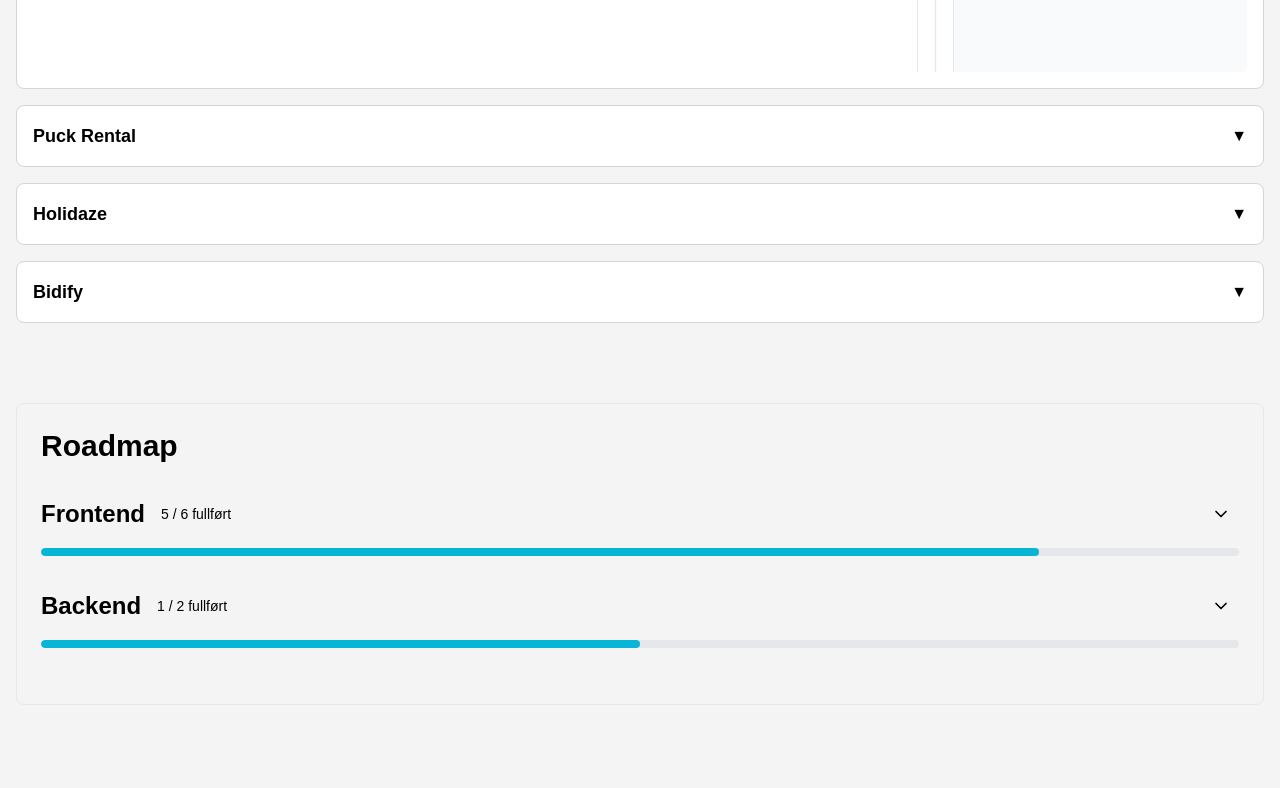
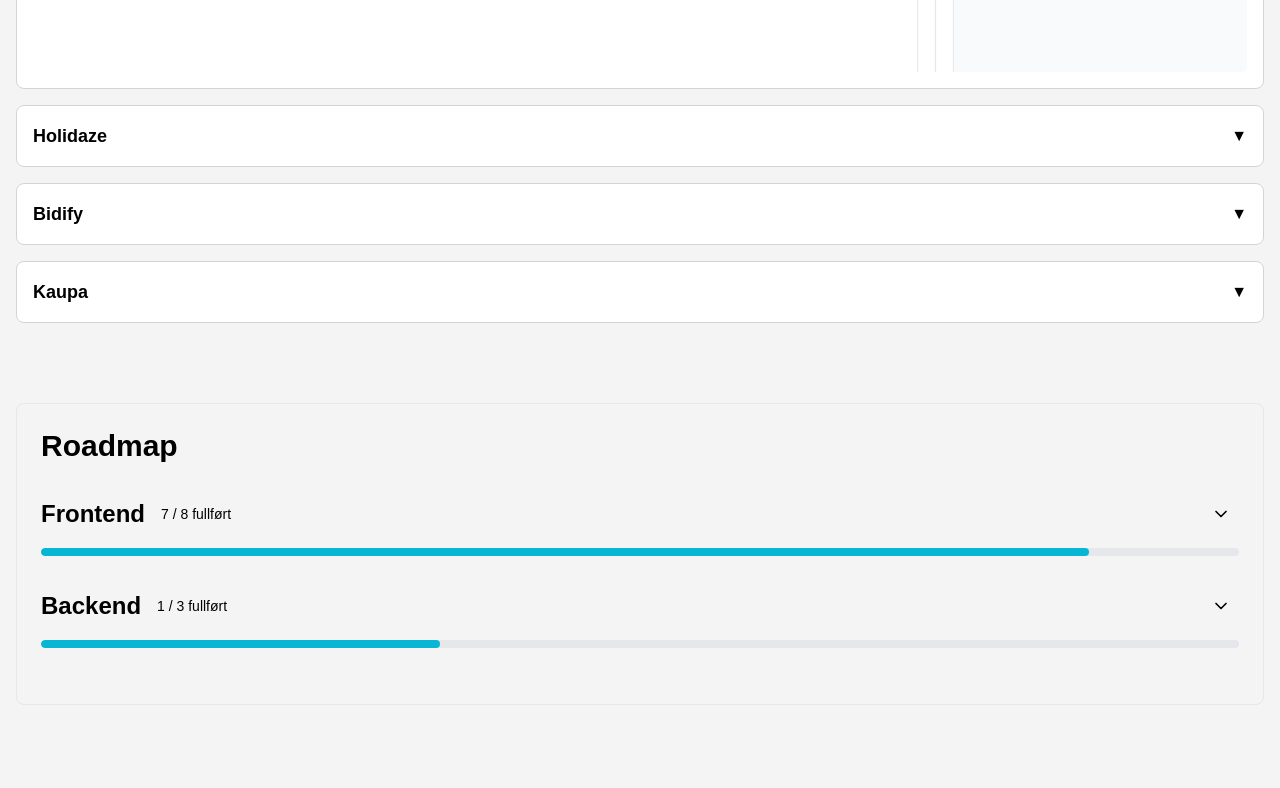
Before and after one commit to mariusrundereim/portfolio-v3, a React (Vite) app: page / in a window 1280 px wide. Shown: the part 1240-2028 px from the top of the page. Built offline with nearby package versions, Linux system fonts and the light colour scheme.

Commit message:
update portfolio

```diff
--- a/src/components/sections/Roadmap/roadmapData.js
+++ b/src/components/sections/Roadmap/roadmapData.js
@@ -24,15 +24,27 @@
     difficulty: "Intermediate",
   },
   {
-    id: "nextjs",
-    title: "Next.js",
-    completed: false,
-    difficulty: "Advanced",
+    id: "restapi",
+    title: "REST-API",
+    completed: true,
+    difficulty: "Intermediate",
+  },
+  {
+    id: "css-framework",
+    title: "CSS Frameworks (TailwindCss, Bootstrap)",
+    completed: true,
+    difficulty: "Intermediate",
   },
   {
     id: "js-framework",
     title: "JavaScript Frameworks (React, Vue, Svelte)",
     completed: true,
+    difficulty: "Advanced",
+  },
+  {
+    id: "nextjs",
+    title: "Next.js",
+    completed: false,
     difficulty: "Advanced",
   },
 ];
@@ -52,4 +64,11 @@
     difficulty: "Intermediate",
     dependencies: ["nodejs-core"],
   },
+  {
+    id: "database",
+    title: "Database",
+    completed: false,
+    difficulty: "Intermediate",
+    dependencies: ["nodejs-core"],
+  },
 ];
--- a/src/components/sections/projects/projectData.js
+++ b/src/components/sections/projects/projectData.js
@@ -34,21 +34,6 @@
     ],
   },
   {
-    id: 2,
-    title: "Puck Rental",
-    description: "Nettside for utleie av biler i Norge",
-    features: [
-      "Rate limiting",
-      "Request validation",
-      "Authentication middleware",
-    ],
-    technologies: ["Vue.js", "TailwindCss", "TypeScript", "Vite"],
-    cover: "/portfolio/puckrental_cover_square_0.png",
-    category: "Frontend",
-    githubUrl: "https://github.com/username/api-gateway",
-    deployUrl: "https://api.project.com",
-  },
-  {
     id: 3,
     title: "WeDeliverTECH",
     description:
@@ -75,38 +60,44 @@
   {
     id: 4,
     title: "Holidaze",
-    description:
-      "Nettbasert dashbordapplikasjon utviklet for WeDeliverTECH™s resepsjonspersonale for å administrere fraværsregistrering for ansatte og overvåking av budbiler. Systemet gir sanntids oppdateringer og varsler for å sikre effektiv kontor- og leveringshåndtering.",
+    description: [
+      "Utvikle frontend for Holidaze, en overnattingsplattform." +
+        " Designe og implementere brukervennlige grensesnitt for både kunder (booking) og administratorer (registrering og administrasjon av overnattingssteder og bookinger).",
+    ],
     features: [
-      "Inn-/utsjekk-funksjonalitet for ansatte",
-      "Automatisk beregning av varighet og visning av forventet tilbakekomsttid",
-      "Sanntids statusoppdateringer",
-      "Varsler ved sen tilbakekomst med ansattes detaljer",
-      "Integrering med API for demo-ansatte",
+      "Se liste over overnattingssteder",
+      "Søke og filtrere etter spesifikke overnattingssteder",
+      "Se detaljer om enkelt overnattingssted (sted) basert på ID",
+      "Se kalender med tilgjengelige datoer for et overnattingssted",
+      "Registrere seg som kunde",
+      "Lage bestillinger på overnattingssteder",
+      "Se kommende bestillinger",
+      "Registrere seg som vert",
+      "Opprette nye overnattingssteder",
+      "Oppdatere eksisterende overnattingssteder de administrerer",
+      "Slette overnattingssteder de administrerer",
+      "Se bestillinger for overnattingssteder de administrerer",
     ],
-    technologies: [
-      "HTML",
-      "CSS",
-      "Bootstrap",
-      "JavaScript",
-      "Objekt-Orientert Programmering",
-    ],
+    technologies: ["React", "Redux", "Mantine", "JavaScript", "Noroff API"],
     cover: "/portfolio/holidaze_cover_square_0.png",
     category: "Frontend",
-    githubUrl: "https://github.com/mariusrundereim/bed-semester-project-1",
-    deployUrl: "https://papaya-clafoutis-b998c6.netlify.app",
+    githubUrl: "https://github.com/mariusrundereim/exam2-holidaze",
+    deployUrl: "https://holidaze-exam2.netlify.app/",
   },
   {
     id: 5,
     title: "Bidify",
     description:
-      "Nettbasert dashbordapplikasjon utviklet for WeDeliverTECH™s resepsjonspersonale for å administrere fraværsregistrering for ansatte og overvåking av budbiler. Systemet gir sanntids oppdateringer og varsler for å sikre effektiv kontor- og leveringshåndtering.",
+      "En auksjonsside lanserer en nettside hvor brukere kan legge ut varer til bud og by på andres varer. Nye brukere får 1000 kreditter. Kreditter oppnås ved salg og brukes til kjøp. Uregistrerte kan søke, men kun registrerte kan by.",
     features: [
-      "Inn-/utsjekk-funksjonalitet for ansatte",
-      "Automatisk beregning av varighet og visning av forventet tilbakekomsttid",
-      "Sanntids statusoppdateringer",
-      "Varsler ved sen tilbakekomst med ansattes detaljer",
-      "Integrering med API for demo-ansatte",
+      "Registrering",
+      "Innlogging / Utlogging",
+      "Profiloppdatering",
+      "Se kreditter",
+      "Opprette annonser",
+      "Legge inn bud",
+      "Se bud",
+      "Søk gjennom annonser",
     ],
     technologies: [
       "HTML",
@@ -115,6 +106,7 @@
       "JavaScript",
       "Cypress",
       "Jest",
+      "Figma",
       "REST-API",
     ],
     cover: "/portfolio/bidify_cover_square_0.png",
@@ -122,4 +114,28 @@
     githubUrl: "https://github.com/mariusrundereim/marius-semester-project-2",
     deployUrl: "https://mariusrundereim.github.io/marius-semester-project-2/",
   },
+  {
+    id: 6,
+    title: "Kaupa",
+    description:
+      "Online e-handelsbutikk. ferdigheter i React ved å implementere en handlekurvfunksjonalitet, til tross for begrensningen med kun en GET-metode fra API'et.",
+    features: [
+      "Handlekurv funksjonalitet",
+      "Filtrering av produkter",
+      "Form validering",
+      "Omregning til NOK kroner",
+    ],
+    technologies: [
+      "React",
+      "React Router",
+      "React Hook Form",
+      "TypeScript",
+      "Zustand",
+      "MUI",
+    ],
+    cover: "/portfolio/kaupa_cover_square_0.png",
+    category: "Frontend",
+    githubUrl: "https://github.com/mariusrundereim/fed-frameworks-ca-marius",
+    deployUrl: "https://brilliant-madeleine-06f016.netlify.app/",
+  },
 ];
```
